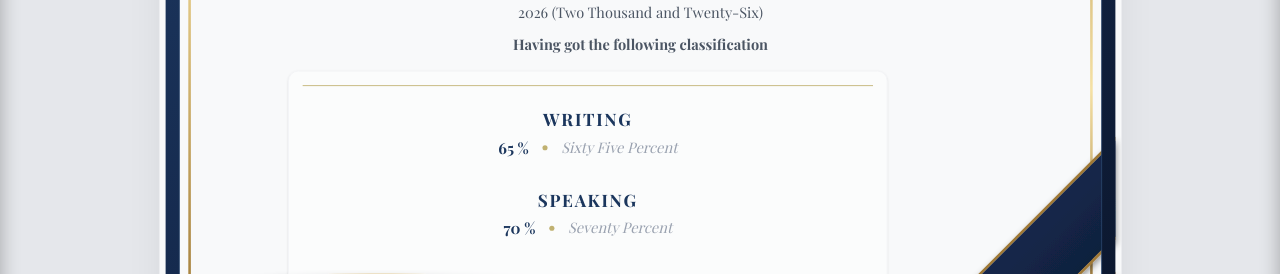
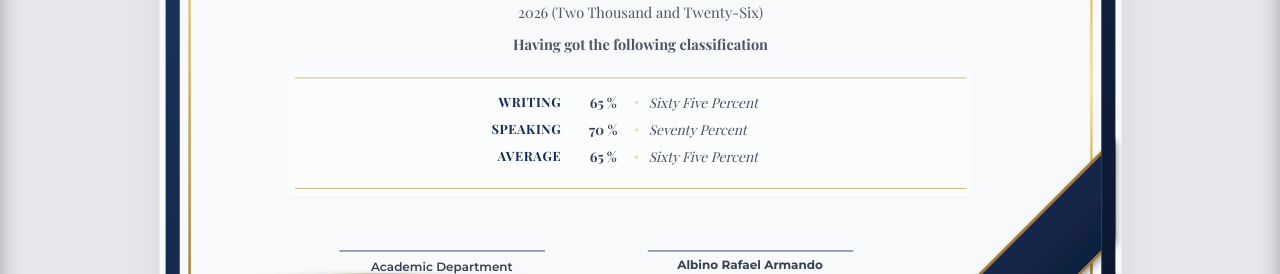
Before and after one commit to dmpiagency-ai/Certificado-Manus, a React (Vite) app: page / in a window 1280 px wide. Shown: the part 526-800 px from the top of the page. Built offline with nearby package versions, Linux system fonts and the light colour scheme; no server answers; a web font is replaced by a local one.

Commit message:
style: revert to horizontal grades but optimized for central alignment

```diff
--- a/src/App.tsx
+++ b/src/App.tsx
@@ -316,7 +316,7 @@ export default function App() {
   // Versioned cache reset — runs synchronously on first render, before useLocalStorage reads.
   // Bump CACHE_VERSION whenever default content changes to push new defaults to all users.
   useState(() => {
-    const CACHE_VERSION = 'v36';
+    const CACHE_VERSION = 'v37';
     if (typeof window !== 'undefined' && window.localStorage.getItem('cert-cache-version') !== CACHE_VERSION) {
       // Clear all cert keys except guest credits to do a full factory reset of the layout
       const keysToRemove = [];
@@ -1064,20 +1064,20 @@ export default function App() {
 
             {/* Grades Table */}
             <DraggableBlock posKey="cert-pos-grades" setSnapGuide={setSnapGuide} isLocked={isLocked}>
-              <div className="w-full max-w-[700px] mt-4 flex flex-col text-[16px] text-[#4b5563] bg-[#ffffff]/50 p-4 rounded-xl border border-gray-100 shadow-sm">
-                <div className="border-y-[1.5px] border-[#c0b171] py-6 flex flex-col items-center">
+              <div className="w-full max-w-[800px] mt-4 flex flex-col text-[16px] text-[#4b5563] bg-[#ffffff]/50 p-2 rounded">
+                <div className="border-y-[1.5px] border-[#c0b171] py-4 flex flex-col items-center">
                   {grades.map((g, i) => (
                     <div
                       key={i}
-                      className="flex flex-col items-center mb-8 last:mb-0 w-full group/row transition-all relative"
+                      className="flex flex-row items-center justify-center gap-6 mb-2 w-full group/row transition-all relative"
                       draggable={!isLocked}
                       onDragStart={(e) => !isLocked && handleDragStart(e, i)}
                       onDragEnd={handleDragEnd}
                       onDragOver={handleDragOver}
                       onDrop={(e) => !isLocked && handleDrop(e, i)}
                     >
-                      <div className={`absolute -left-12 top-1/2 -translate-y-1/2 opacity-0 group-hover/row:opacity-100 cursor-grab active:cursor-grabbing text-[#d1d5db] hover:text-[#3b82f6] transition-opacity p-2 no-print ${isLocked ? 'hidden' : ''}`}>
-                        <svg width="20" height="20" viewBox="0 0 24 24" fill="none" stroke="currentColor" strokeWidth="2" strokeLinecap="round" strokeLinejoin="round"><circle cx="9" cy="12" r="1"/><circle cx="9" cy="5" r="1"/><circle cx="9" cy="19" r="1"/><circle cx="15" cy="12" r="1"/><circle cx="15" cy="5" r="1"/><circle cx="15" cy="19" r="1"/></svg>
+                      <div className={`absolute -left-8 top-1/2 -translate-y-1/2 opacity-0 group-hover/row:opacity-100 cursor-grab active:cursor-grabbing text-[#d1d5db] hover:text-[#3b82f6] transition-opacity p-1 no-print ${isLocked ? 'hidden' : ''}`}>
+                        <svg width="16" height="16" viewBox="0 0 24 24" fill="none" stroke="currentColor" strokeWidth="2" strokeLinecap="round" strokeLinejoin="round"><circle cx="9" cy="12" r="1"/><circle cx="9" cy="5" r="1"/><circle cx="9" cy="19" r="1"/><circle cx="15" cy="12" r="1"/><circle cx="15" cy="5" r="1"/><circle cx="15" cy="19" r="1"/></svg>
                       </div>
 
                       <ContentEditable
@@ -1085,33 +1085,33 @@ export default function App() {
                         onChange={(v: string) => updateGrade(i, 'subject', v)}
                         onFocus={() => setActiveEditor('grades')}
                         onBlur={() => setActiveEditor(null)}
-                        className="text-[20px] font-bold text-[#1b365d] tracking-widest mb-1 uppercase"
+                        className="font-bold text-[15px] text-[#1a2f57] w-[140px] text-right uppercase tracking-wider"
                         disabled={isLocked}
                       />
 
-                      <div className="flex items-center gap-4 text-[17px] text-[#4b5563]">
+                      <div className="flex items-center gap-3">
                         <ContentEditable
                           html={g.percent}
                           onChange={(v: string) => updateGrade(i, 'percent', v)}
                           onFocus={() => setActiveEditor('grades')}
                           onBlur={() => setActiveEditor(null)}
-                          className="font-black text-[#1b365d] text-lg"
+                          className="w-[50px] whitespace-nowrap text-center text-[#374151] font-black"
                           disabled={isLocked}
                         />
-                        <span className="w-1.5 h-1.5 rounded-full bg-[#c0b171]"></span>
+                        <span className="w-1 h-1 rounded-full bg-[#c0b171]/40"></span>
                         <ContentEditable
                           html={g.spell}
                           onChange={(v: string) => updateGrade(i, 'spell', v)}
                           onFocus={() => setActiveEditor('grades')}
                           onBlur={() => setActiveEditor(null)}
-                          className="italic font-medium text-gray-400"
+                          className="w-[200px] whitespace-nowrap text-left text-[#4b5563] italic font-medium"
                           disabled={isLocked}
                         />
                       </div>
 
                       {!isLocked && (
-                        <button onClick={() => removeGrade(i)} className="absolute -right-12 top-1/2 -translate-y-1/2 opacity-0 group-hover/row:opacity-100 text-red-300 hover:text-red-500 transition-opacity p-2 no-print">
-                           <X className="w-5 h-5" />
+                        <button onClick={() => removeGrade(i)} className="absolute -right-8 top-1/2 -translate-y-1/2 opacity-0 group-hover/row:opacity-100 text-red-300 hover:text-red-500 transition-opacity no-print">
+                           <X className="w-4 h-4" />
                         </button>
                       )}
                     </div>
@@ -1120,9 +1120,9 @@ export default function App() {
                   {!isLocked && (
                     <button
                       onClick={addGrade}
-                      className="mt-2 text-xs text-blue-500 hover:text-blue-700 font-bold flex items-center gap-1 self-start transition-all no-print"
+                      className="mt-4 px-4 py-1.5 bg-blue-50/50 text-blue-600 hover:bg-blue-100/50 rounded-lg text-xs font-bold flex items-center gap-2 transition-all no-print border border-blue-100/50"
                     >
-                      + Adicionar Nota
+                      <span className="text-sm">+</span> Adicionar Disciplina
                     </button>
                   )}
                 </div>
```
